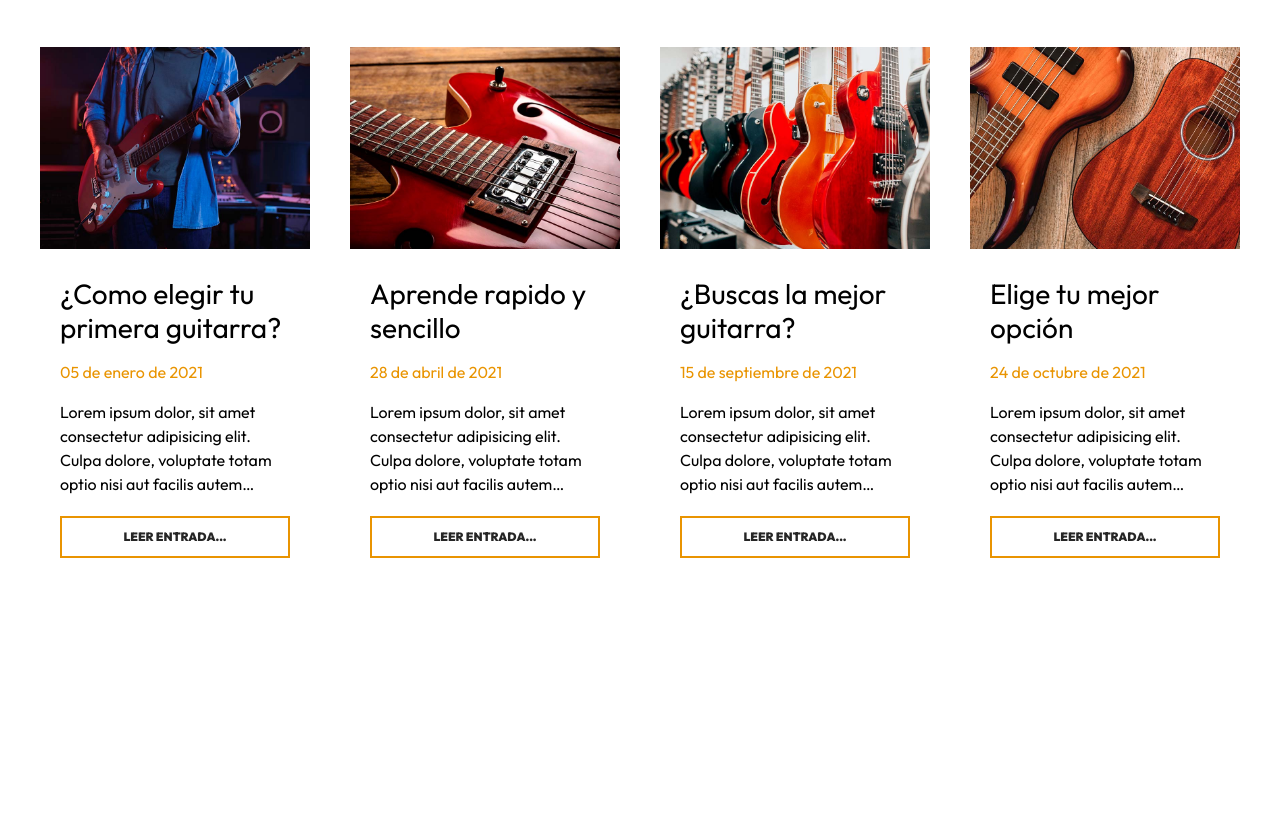
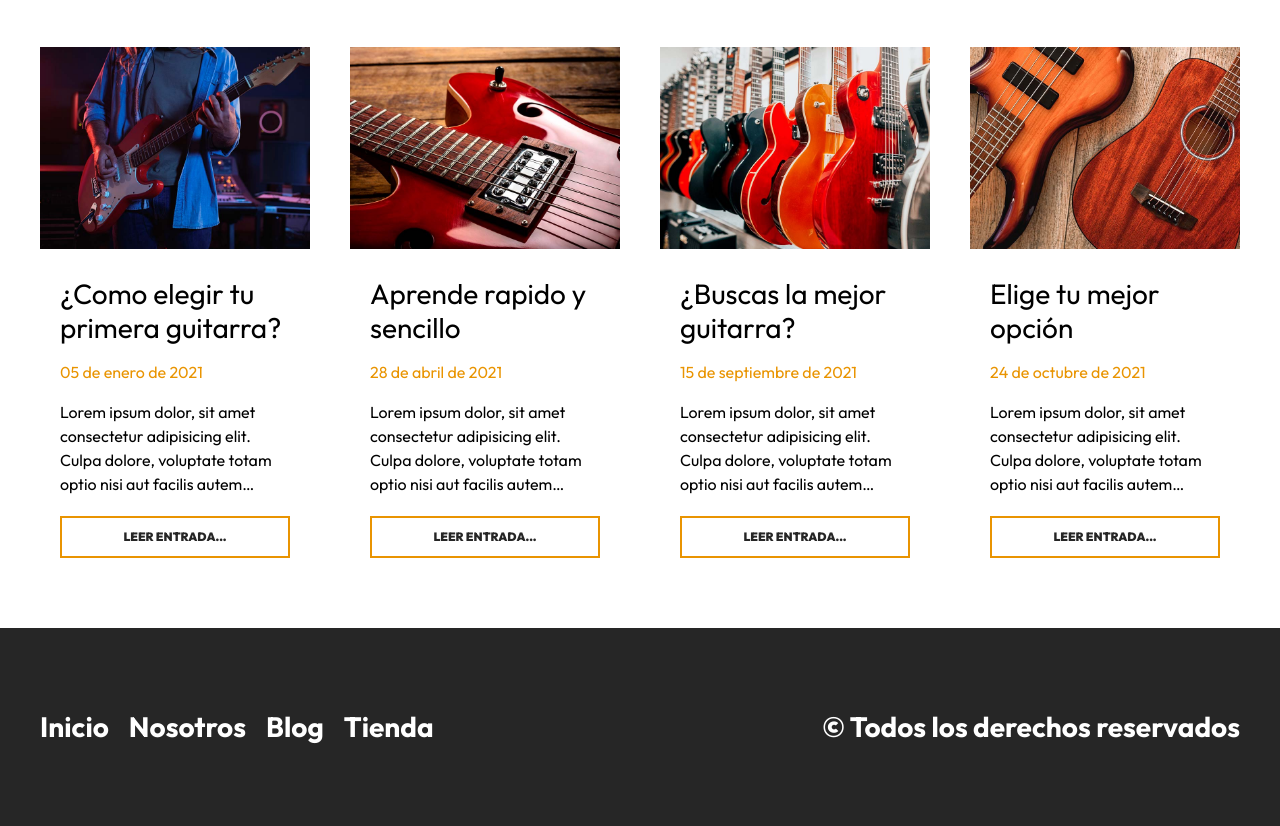
Before and after one commit to topgirl2410/Guitarras, a plain HTML site: page index.html in a window 1280 px wide. Shown: the part 3284-4110 px from the top of the page. Before the commit the page ends 3862 px from the top, so only its background shows below. Drawn offline with Linux system fonts and the light colour scheme.

Commit message:
creando el footer

```diff
--- a/css/app.css
+++ b/css/app.css
@@ -363,3 +363,50 @@ img {
     overflow: hidden;
     font-size: 1.6rem;
 }
+
+
+/** Footer **/
+.footer {
+    margin-top: 5rem;
+    background-color: var(--negro);
+    padding: 5rem 0;
+}
+
+@media (min-width: 768px) {
+    .footer__contenido {
+        display: flex;
+        justify-content: space-between;
+    }
+}
+
+.footer__nav {
+    display: flex;
+    flex-direction: column;
+    align-items: center;
+}
+
+@media (min-width:768px) {
+    .footer__nav {
+        flex-direction: row;
+        gap: 2rem;
+    }
+}
+
+.footer__enlace {
+    font-size: 2.8rem;
+    color: var(--blanco);
+    text-decoration: none;
+    font-weight: 700;
+
+}
+
+.footer__enlace:hover {
+    color: var(--primary);
+}
+
+.footer__copyright {
+    font-size: 2.8rem;
+    color: var(--blanco);
+    font-weight: 700;
+    text-align: center;
+}
--- a/index.html
+++ b/index.html
@@ -287,6 +287,21 @@
             </article>
         </div>
     </section>
+
+    <footer class="footer">
+        <div class="footer__contenedor footer__contenido">
+            <nav class="footer__nav">
+                <a href="index.html" class="footer__enlace">Inicio</a>
+                <a href="nosotros.html" class="footer__enlace">Nosotros</a>
+                <a href="blog.html" class="footer__enlace">Blog</a>
+                <a href="tienda.html" class="footer__enlace">Tienda</a>
+            </nav>
+
+            <p class="footer__copyright">
+                &copy; Todos los derechos reservados
+            </p>
+        </div>
+    </footer>
 </body>
 
 </html>
```
